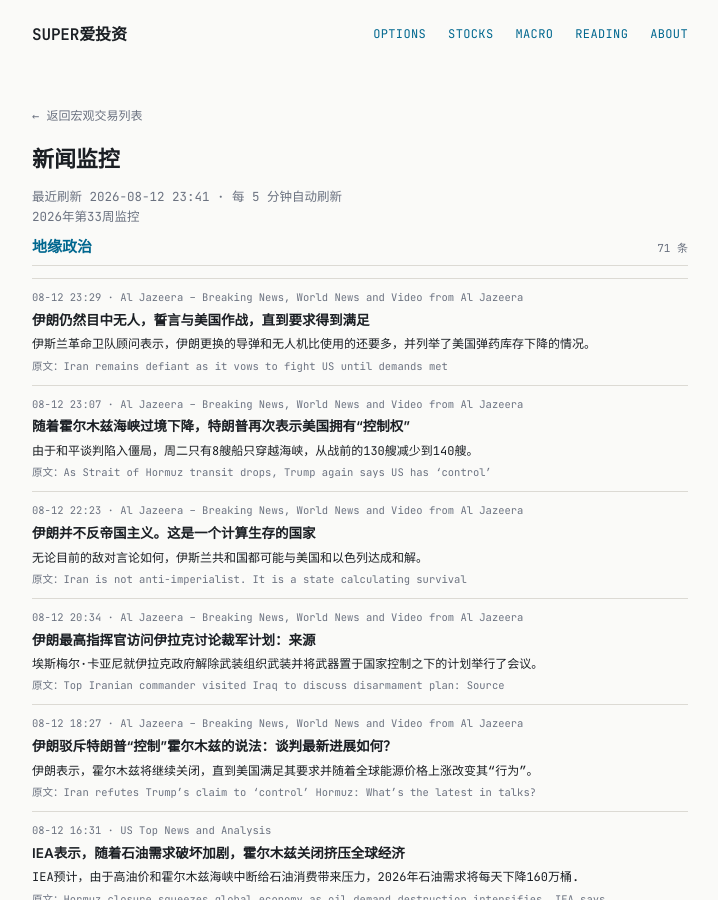
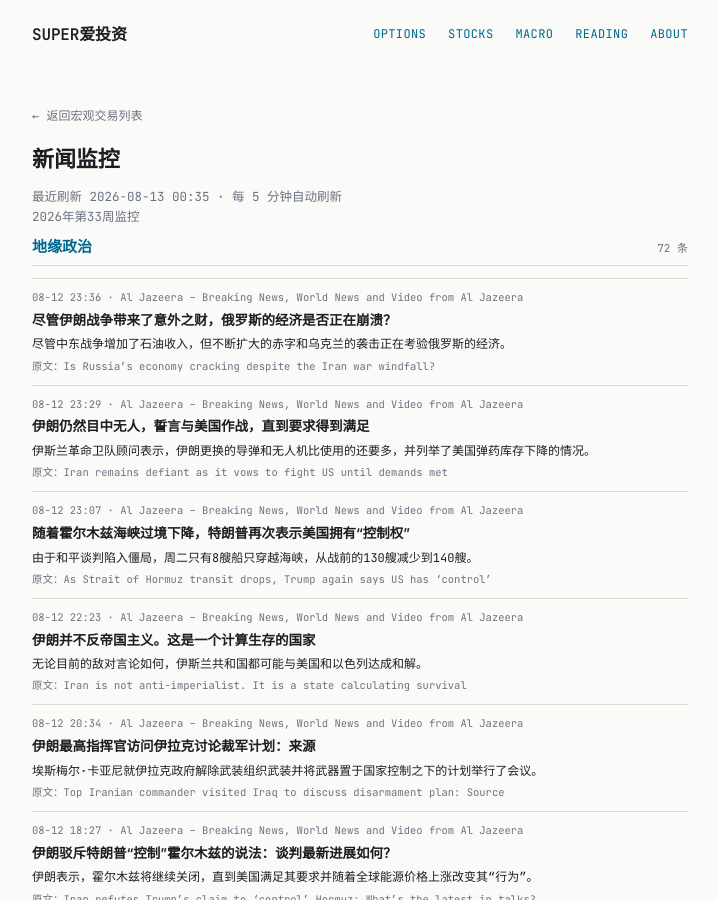
Before and after one commit to tang3super/tang3super.github.io, a Jekyll site: the page built from _macro_trade/news-digest.md, in a window 1280 px wide and 900 px high. Shown: the whole window, without its empty margins (280-998 px from the left). Built offline with Jekyll 4.4.1, drawn with Linux system fonts in a browser that asks for light colours.

Commit message:
sync news-digest article

```diff
--- a/_macro_trade/news-digest.md
+++ b/_macro_trade/news-digest.md
@@ -2,14 +2,21 @@
 layout: news-digest
 permalink: /macro-trade/news-digest/
 title: 新闻监控
-date: '2026-08-12'
+date: '2026-08-13'
 summary: 2026年第33周监控
 week_label: 2026年第33周监控
-last_updated: 2026-08-12 23:41
+last_updated: 2026-08-13 00:35
 refresh_note: 每 5 分钟自动刷新
 topics:
 - name: 地缘政治
   items:
+  - title: Is Russia’s economy cracking despite the Iran war windfall?
+    summary: A widening deficit and Ukrainian strikes are testing Russia's economy, even as war in the Middle East lifts oil revenue.
+    link: https://www.aljazeera.com/video/counting-the-cost/2026/8/12/is-russias-economy-cracking-despite-the-iran-war-windfall?traffic_source=rss
+    source: Al Jazeera – Breaking News, World News and Video from Al Jazeera
+    time: 08-12 23:36
+    title_zh: 尽管伊朗战争带来了意外之财，俄罗斯的经济是否正在崩溃？
+    summary_zh: 尽管中东战争增加了石油收入，但不断扩大的赤字和乌克兰的袭击正在考验俄罗斯的经济。
   - title: Iran remains defiant as it vows to fight US until demands met
     summary: IRGC advisers say Iran has replaced more missiles and drones than it used, and cite falling US munition stocks.
     link: https://www.aljazeera.com/news/2026/8/12/iran-remains-defiant-as-it-vows-to-fight-us-until-demands-met?traffic_source=rss
```
